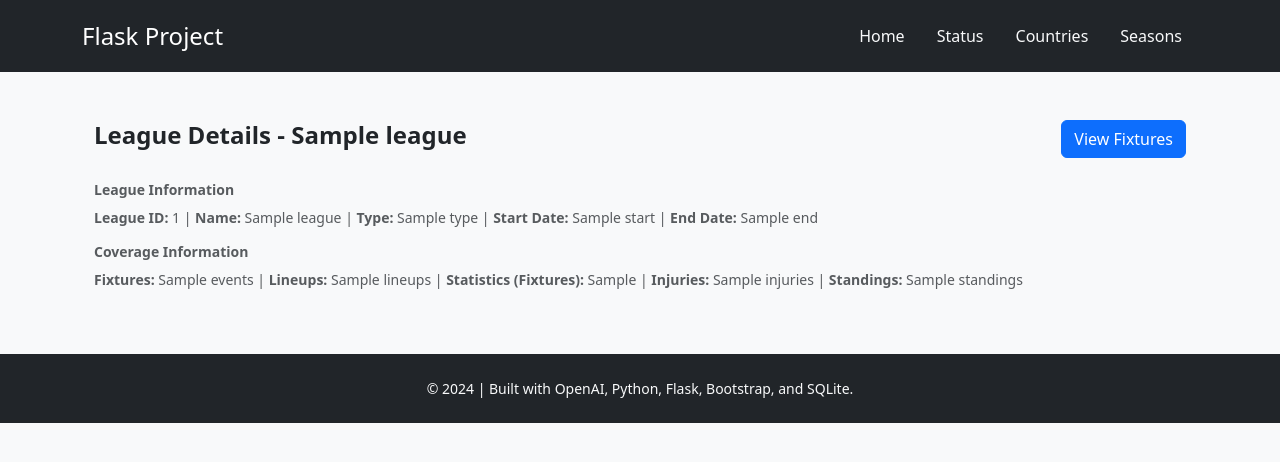
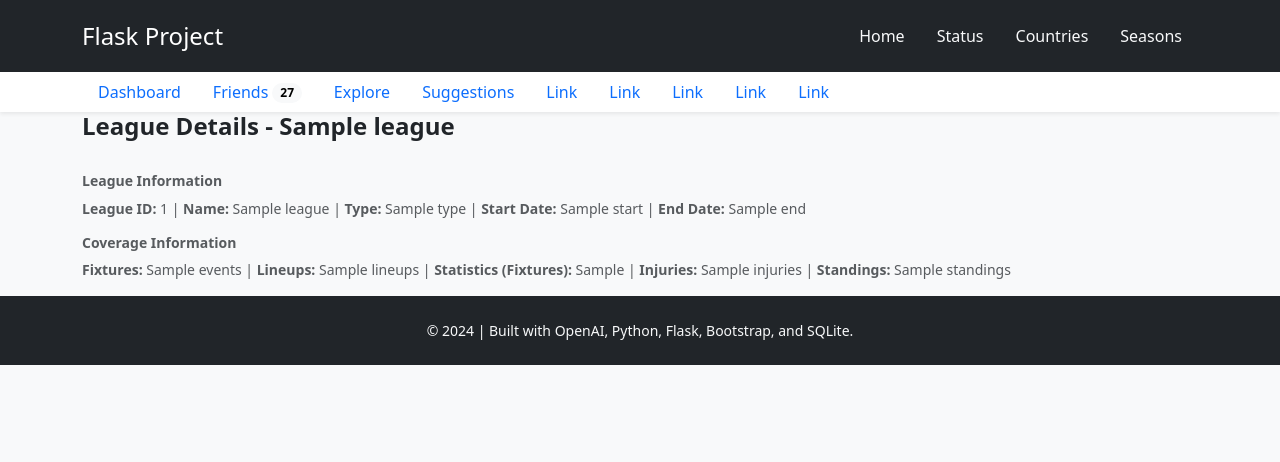
Before and after one commit to CodeIgnorant/API-Football-Explorer, a Flask app: template app/templates/leagues_dashboard.html in a window 1280 px wide. Shown: the top 462 px of the page. Run offline with Flask 3, Linux system fonts and the light colour scheme; the template is opened without the code that fills it: most values are stand-ins (such as "Sample title", 1, 10 or a date in 2020).

Commit message:
Update template files

```diff
--- a/app/templates/base.html
+++ b/app/templates/base.html
@@ -35,12 +35,10 @@
         </div>
     </header>
 
-    <!-- Main content -->
-    <main class="py-4">
-        <div class="container">
-            {% block content %}
-            {% endblock %}
-        </div>
+    <!-- Main content will be injected here -->
+    <main>
+        {% block content %}
+        {% endblock %}
     </main>
 
     <!-- Footer -->
--- a/app/templates/countries.html
+++ b/app/templates/countries.html
@@ -3,6 +3,7 @@
 {% block title %}Countries{% endblock %}
 
 {% block content %}
+<div class="container">
     <h2 class="h4 fw-bold mb-4">Countries</h2>
 
     {% if countries.response %}
@@ -36,4 +37,5 @@
     <p class="text-muted mt-4" style="font-size: 0.875rem;">
         This page was generated with {{ countries.results }} results and {{ countries.errors | length }} errors in {{ total_time | round(2) }} seconds.
     </p>
+</div>
 {% endblock %}
--- a/app/templates/error.html
+++ b/app/templates/error.html
@@ -3,7 +3,9 @@
 {% block title %}Error{% endblock %}
 
 {% block content %}
+<div class="container">
     <h1 class="text-danger display-4 fw-bold">An Error Occurred!</h1>
     <p class="mt-3">{{ message }}</p>
     <a href="/" class="btn btn-primary mt-4">Return to Homepage</a>
+</div>
 {% endblock %}
--- a/app/templates/index.html
+++ b/app/templates/index.html
@@ -3,6 +3,7 @@
 {% block title %}Home{% endblock %}
 
 {% block content %}
+<div class="container">
     <h2 class="h4 fw-bold mb-4">Available Seasons</h2>
     <ul class="list-group">
         {% for season in seasons %}
@@ -11,4 +12,5 @@
             </li>
         {% endfor %}
     </ul>
+</div>
 {% endblock %}
--- a/app/templates/leagues.html
+++ b/app/templates/leagues.html
@@ -3,10 +3,11 @@
 {% block title %}Leagues for {{ country }} - Season {{ season }}{% endblock %}
 
 {% block content %}
+<div class="container">
     <h2 class="h4 fw-bold mb-4">Leagues for {{ country }} - Season {{ season }}</h2>
 
     {% if leagues %}
-        <table class="table table-bordered table-hover">
+        <table class="table table-bordered">
             <thead class="table-light">
                 <tr>
                     <th scope="col">League ID</th>
@@ -36,4 +37,5 @@
     {% else %}
         <p class="text-danger">No leagues found for {{ country }} in the {{ season }} season.</p>
     {% endif %}
+</div>
 {% endblock %}
--- a/app/templates/leagues_dashboard.html
+++ b/app/templates/leagues_dashboard.html
@@ -3,11 +3,30 @@
 {% block title %}League Dashboard - {{ league_info.league.name }}{% endblock %}
 
 {% block content %}
-    <div class="container py-4">
+
+<div class="nav-scroller bg-body shadow-sm">
+    <div class="container">
+    <nav class="nav" aria-label="Secondary navigation">
+      <a class="nav-link active" aria-current="page" href="#">Dashboard</a>
+      <a class="nav-link" href="#">
+        Friends
+        <span class="badge text-bg-light rounded-pill align-text-bottom">27</span>
+      </a>
+      <a class="nav-link" href="#">Explore</a>
+      <a class="nav-link" href="#">Suggestions</a>
+      <a class="nav-link" href="#">Link</a>
+      <a class="nav-link" href="#">Link</a>
+      <a class="nav-link" href="#">Link</a>
+      <a class="nav-link" href="#">Link</a>
+      <a class="nav-link" href="#">Link</a>
+    </nav>
+</div>
+  </div>
+
+
+    <div class="container">
         <div class="d-flex justify-content-between align-items-center mb-4">
             <h2 class="h4 fw-bold">League Details - {{ league_info.league.name }}</h2>
-            <!-- Button to view fixtures for the league -->
-            <a href="/seasons/{{ season }}/{{ league_info.league.id }}/fixtures" class="btn btn-primary">View Fixtures</a>
         </div>
 
         <!-- League Information -->
--- a/app/templates/season_countries.html
+++ b/app/templates/season_countries.html
@@ -3,10 +3,11 @@
 {% block title %}Countries for Season {{ season }}{% endblock %}
 
 {% block content %}
+<div class="container">
     <h2 class="h4 fw-bold mb-4">Countries for Season {{ season }}</h2>
 
     {% if countries.response %}
-        <table class="table table-bordered table-hover">
+        <table class="table table-bordered">
             <thead class="table-light">
                 <tr>
                     <th scope="col" style="width: 50px;">Flag</th>
@@ -32,4 +33,5 @@
     {% else %}
         <p class="text-danger">No countries found for season {{ season }}.</p>
     {% endif %}
+</div>
 {% endblock %}
--- a/app/templates/seasons.html
+++ b/app/templates/seasons.html
@@ -3,6 +3,7 @@
 {% block title %}Available Seasons{% endblock %}
 
 {% block content %}
+<div class="container">
     <h2 class="h4 fw-bold mb-4">Available Seasons</h2>
 
     {% if response.response %}
@@ -21,4 +22,5 @@
     <p class="text-muted mt-4" style="font-size: 0.875rem;">
         This page was generated with {{ response.results }} results and {{ response.errors | length }} errors in {{ total_time | round(2) }} seconds.
     </p>
+</div>
 {% endblock %}
```
Lines whose indentation alone changed are shown as unchanged.
